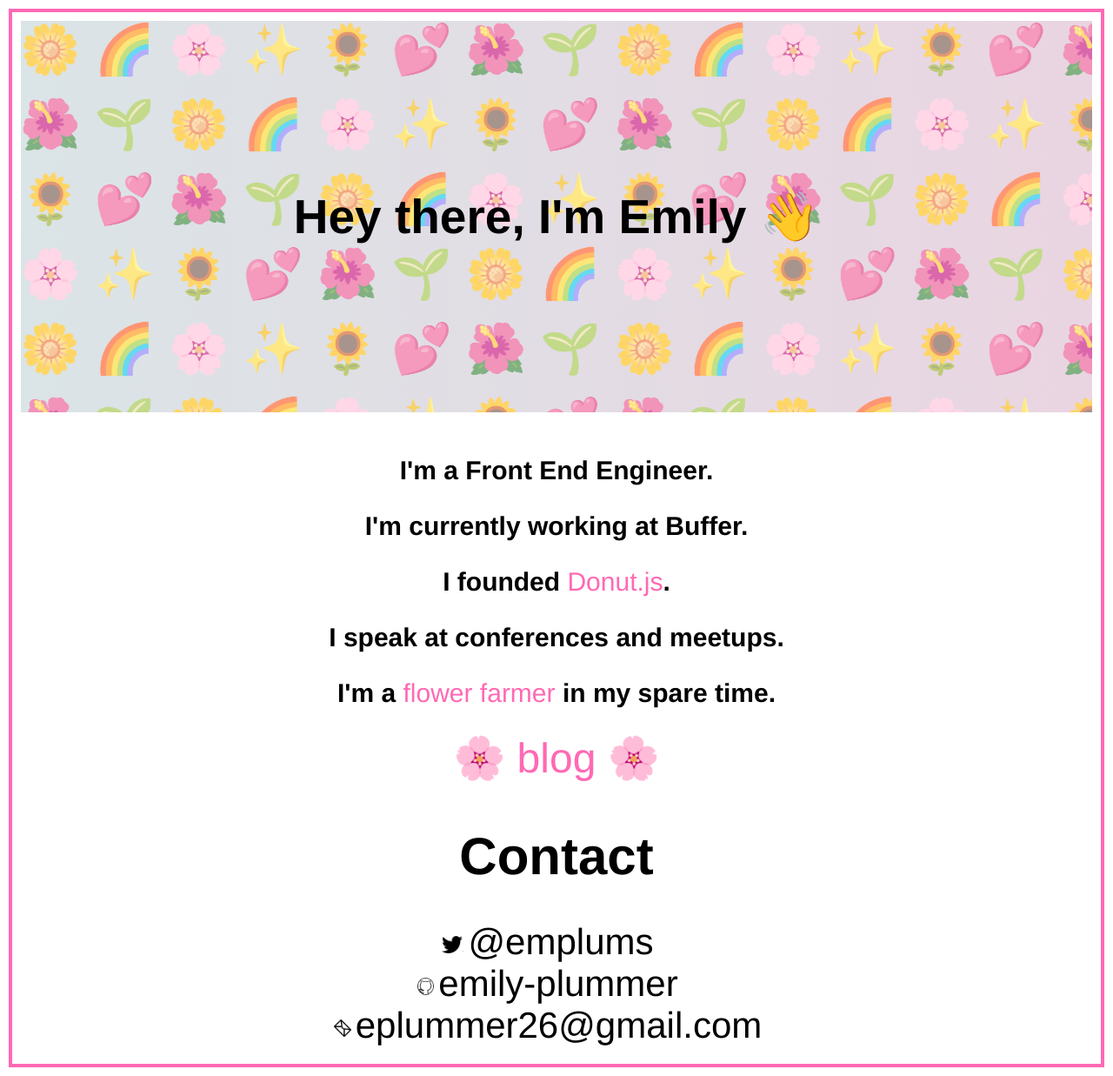
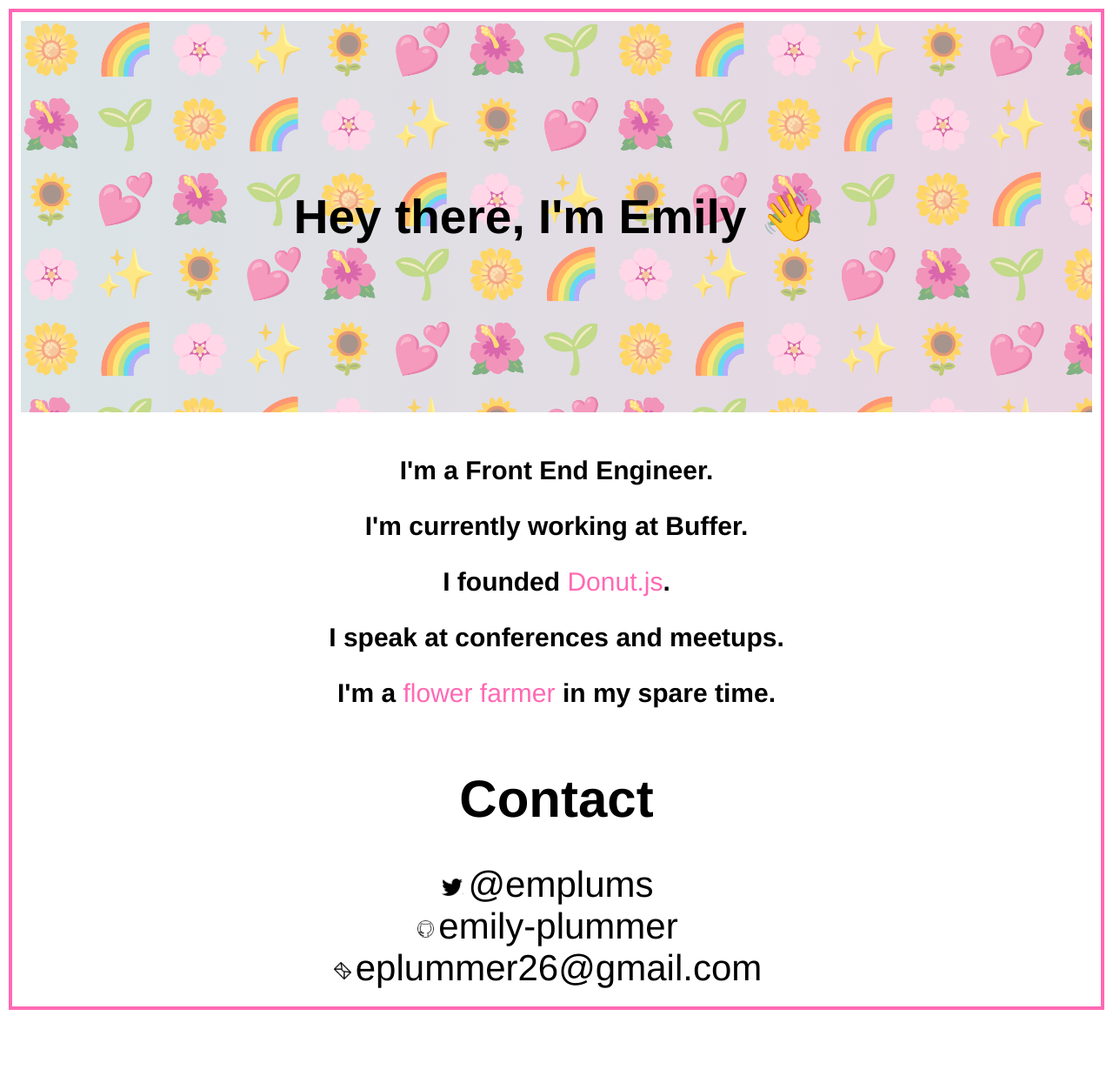
Before and after one commit to emplums/emily-plummer.github.io, a Jekyll site: the page index.html, which Jekyll copies as it is, in a window 1280 px wide. Shown: the whole page at 87% size. Built offline with Jekyll 4.4.1, drawn with Linux system fonts in a browser that asks for light colours; after the commit the page ends 1171 px from its top, so only the background shows below that.

Commit message:
i dont actually have a blog

```diff
--- a/index.html
+++ b/index.html
@@ -29,7 +29,7 @@
       <p>I founded <a href="https://donutjs.club">Donut.js</a>.</p>
       <p>I speak at conferences and meetups.</p>
       <p>I'm a <a href="https://instagram.com/emplumeria">flower farmer</a> in my spare time.</p>
-      <a class='blog-link' href='/blog'>🌸 blog 🌸</a>
+      <!--<a class='blog-link' href='/blog'>🌸 blog 🌸</a>-->
       <div class='footer'>
         <h1>Contact</h1>
         <div class='icons'>
```
